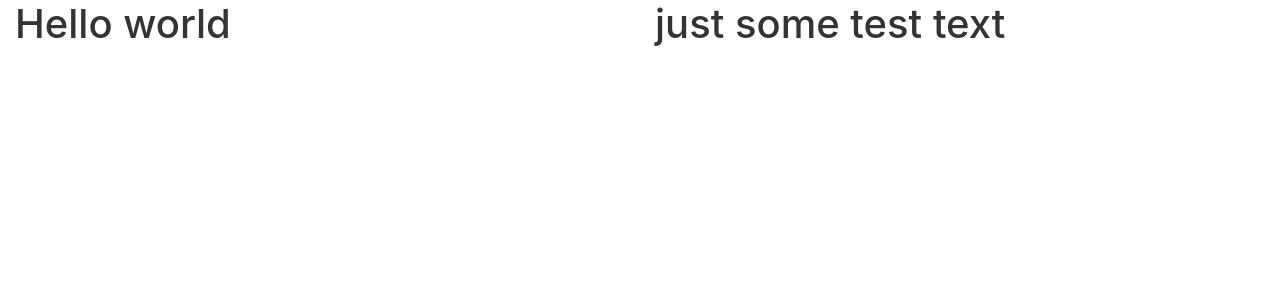
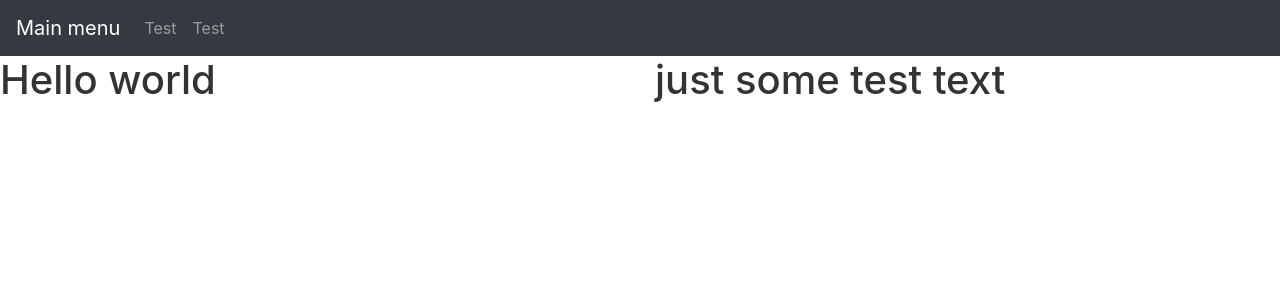
Before and after one commit to galgantar/snap_planner, a Flask app: page / in a window 1280 px wide. Shown: the top 300 px of the page. Run offline with Flask 2, Linux system fonts and the light colour scheme; some libraries are stand-ins or nearby versions.

Commit message:
Added navigation menu

```diff
--- a/static/styles/custom.css
+++ b/static/styles/custom.css
@@ -1,3 +1,9 @@
+body {
+/*
+padding: 0px;
+margin: 0px;
+*/
+}
 h1 {
   color: #333333;
 }
--- a/templates/index.html
+++ b/templates/index.html
@@ -14,7 +14,17 @@
     <title>Home</title>
   </head>
   <body>
-    <div class="container-fluid">
+      <nav class="navbar navbar-expand-sm bg-dark navbar-dark">
+        <a class="navbar-brand" href="#">Main menu</a>
+        <ul class="navbar-nav">
+          <li class="nav-item">
+            <a class="nav-link" href="#">Test</a>
+          </li>
+          <li class="nav-item">
+            <a class="nav-link" href="#">Test</a>
+          </li>
+        </ul>
+      </nav>
       <div class="row">
         <div class="col">
           <h1>Hello world</h1>
@@ -23,6 +33,5 @@
           <h1>just some test text</h1>
         </div>
       </div>
-    </div>
   </body>
 </html>
```
